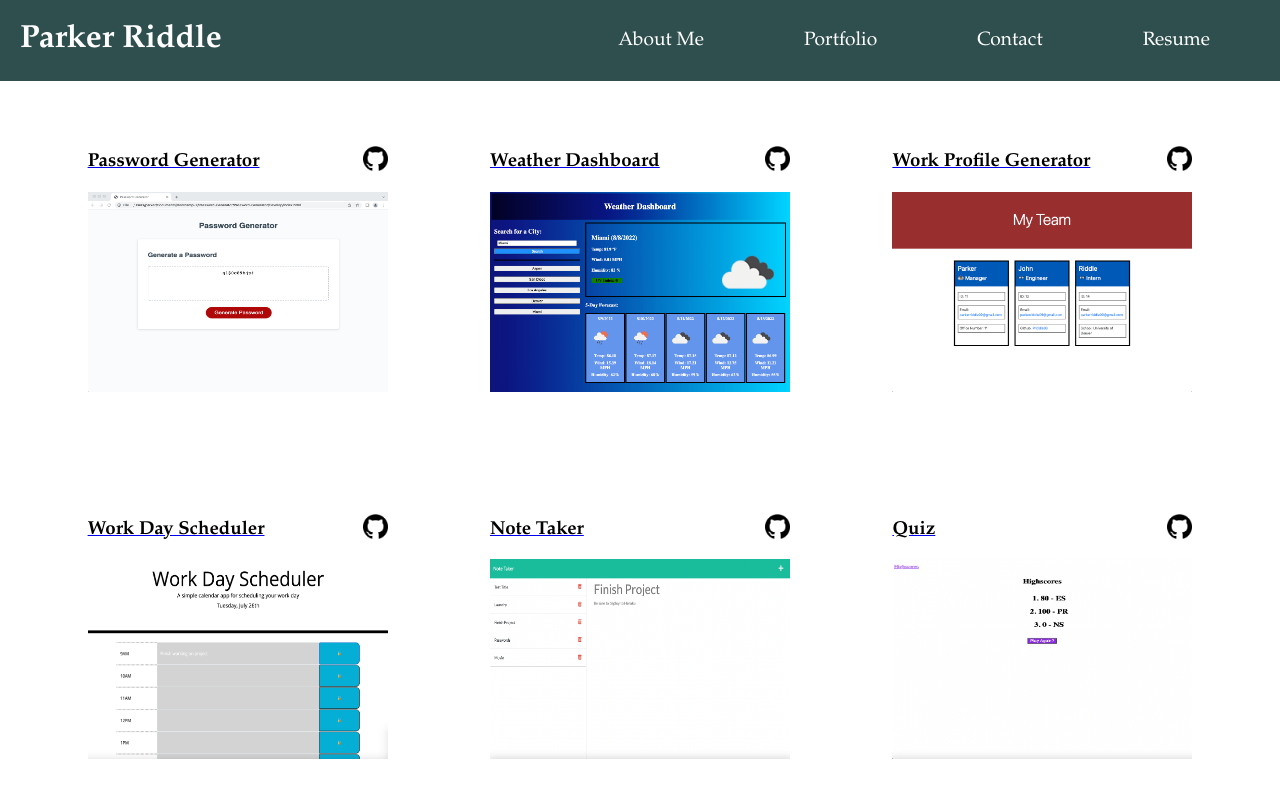
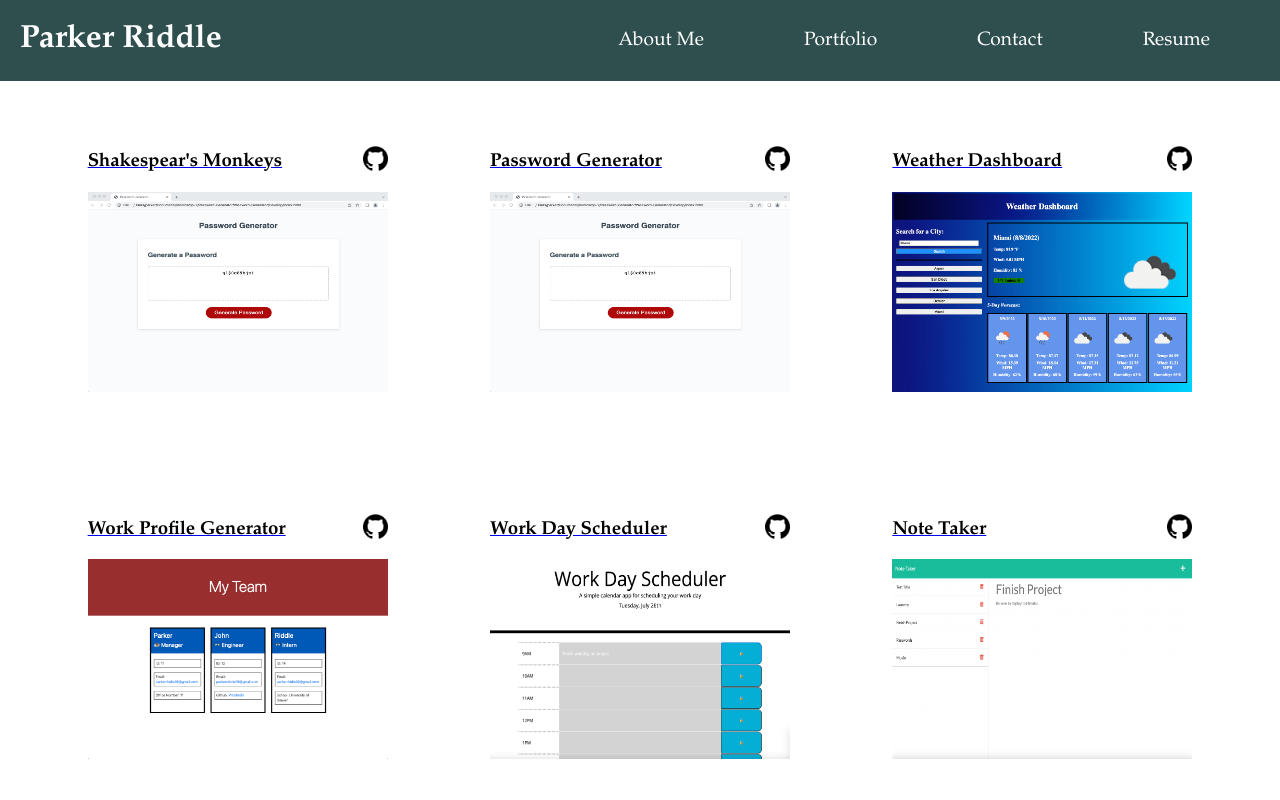
Before and after one commit to Priddle88/Portfolio-Using-React, a React (Create React App) app: page / in a window 1280 px wide. Both pictures are taken after a click on the item "Portfolio". Shown: the top 800 px of the page. Built offline with nearby package versions, Linux system fonts and the light colour scheme; the HTML template or start-up script is replaced by a standard one.

Commit message:
Testing in package.json

```diff
--- a/package.json
+++ b/package.json
@@ -1,14 +1,13 @@
 {
   "name": "portfolio-using-react",
   "version": "0.1.0",
-  "homepage": "https://myusername.github.io/my-app",
+  "homepage": "https://myusername.github.io/portfolio-using-react",
   "private": true,
   "dependencies": {
     "dotenv": "^16.0.3",
     "react": "^18.2.0",
     "react-dom": "^18.2.0",
-    "react-scripts": "^5.0.1",
-    "sass": "^1.55.0"
+    "react-scripts": "^5.0.1"
   },
   "scripts": {
     "deploy": "gh-pages -d build",
--- a/public/index.html
+++ b/public/index.html
@@ -22,7 +22,7 @@
     work correctly both with client-side routing and a non-root public URL.
     Learn how to configure a non-root public URL by running `npm run build`.
   -->
-  <title>Portfolio</title>
+  <title>Riddle</title>
 </head>
 
 <body>
--- a/src/components/Portfolio.js
+++ b/src/components/Portfolio.js
@@ -14,6 +14,17 @@ function Portfolio() {
     return (
         <section>
             <div className="folio">
+            <div className="lilBlock">
+                    <div className="portTitle">
+                        <a href="https://priddle88.github.io/Password-Generator/" >
+                            <h3>Shakespear's Monkeys</h3>
+                        </a>
+                        <a href="https://github.com/Priddle88/Password-Generator"><img alt="" className="littleLogo" src={githubLogo} /></a>
+                    </div>
+                    <a href="https://priddle88.github.io/Password-Generator/" >
+                        <img alt="" className="smApp"
+                            src={passwordImage} /></a>
+                </div>
                 <div className="lilBlock">
                     <div className="portTitle">
                         <a href="https://priddle88.github.io/Password-Generator/" >
```
Also changed, not shown: public/manifest.json, 2 other files (tests, documents, lock files or other folders).
